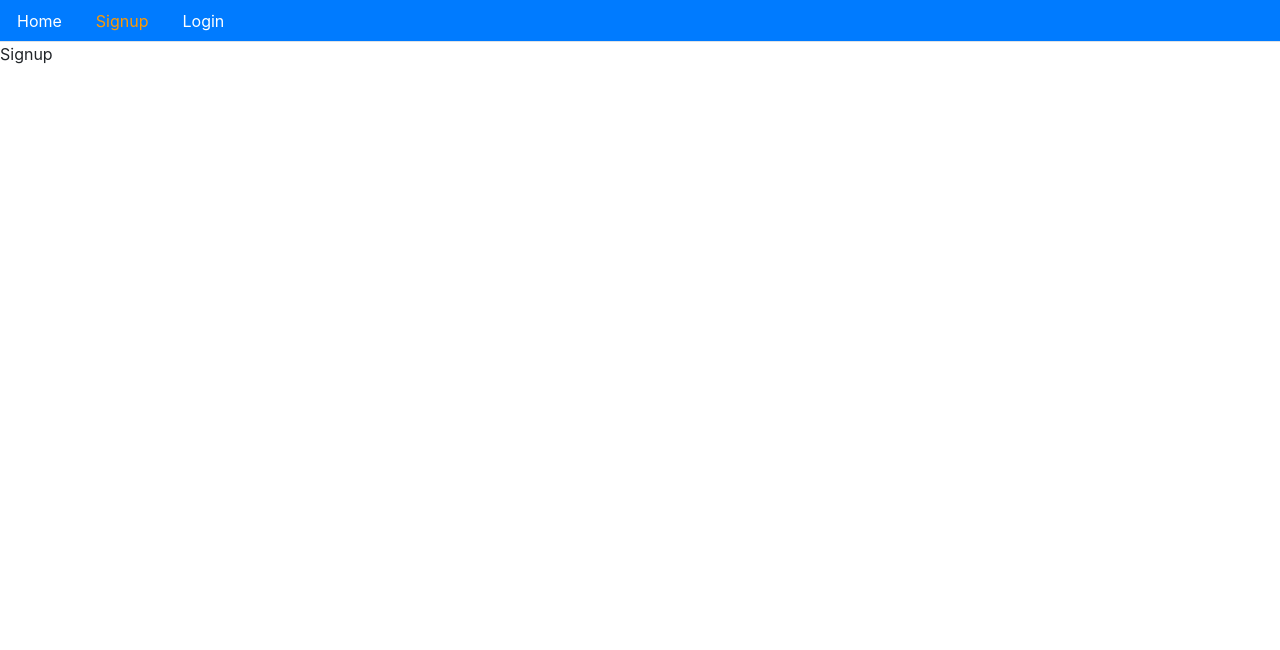
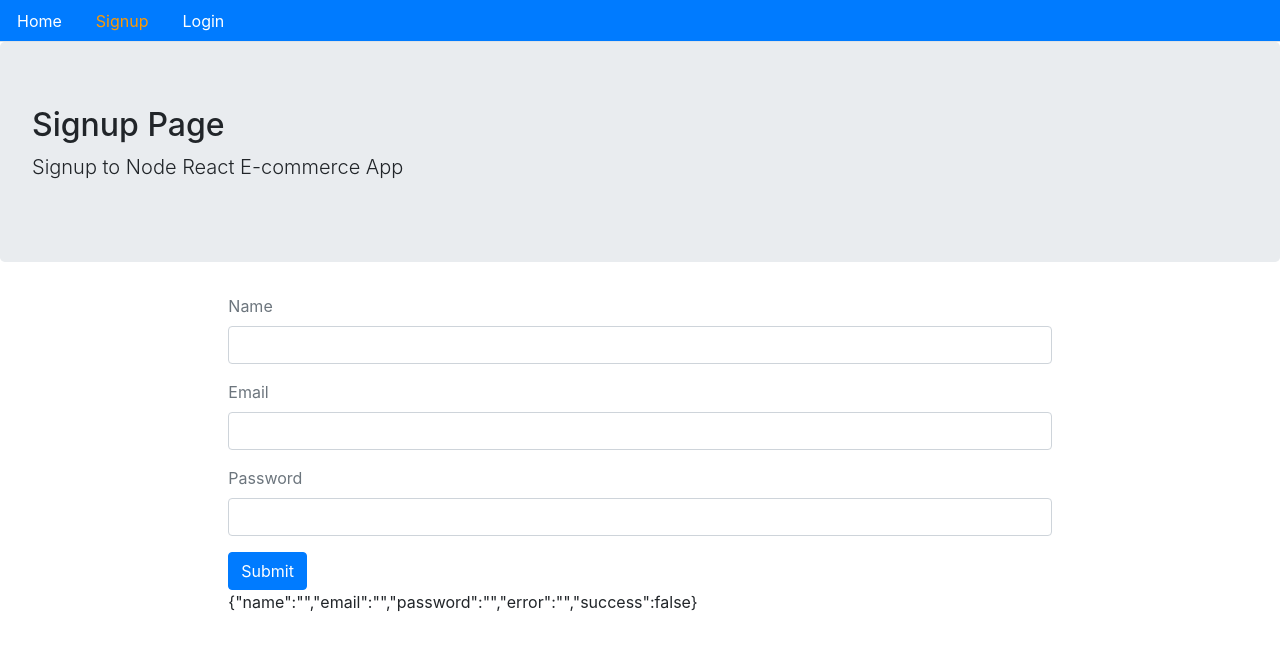
Before and after one commit to kluu1/Bookstore, a React (Create React App) app in the folder client/: page /signup in a window 1280 px wide. Shown: the top 650 px of the page. Built offline with nearby package versions, Linux system fonts and the light colour scheme; no server answers.

Commit message:
finished signup page frontend

```diff
--- a/client/package.json
+++ b/client/package.json
@@ -3,6 +3,7 @@
   "version": "0.1.0",
   "private": true,
   "dependencies": {
+    "axios": "^0.19.0",
     "react": "^16.8.6",
     "react-dom": "^16.8.6",
     "react-router-dom": "^5.0.1",
--- a/client/src/Routes.js
+++ b/client/src/Routes.js
@@ -1,7 +1,6 @@
 import React from 'react';
 import { BrowserRouter, Switch, Route } from 'react-router-dom';
 import Home from './core/Home';
-import Menu from './core/Menu';
 import Signup from './user/Signup';
 import Login from './user/Login';
 
@@ -9,7 +8,6 @@ import Login from './user/Login';
 const Routes = () => {
   return (
     <BrowserRouter>
-      <Menu />
       <Switch>
         <Route path='/' exact component={Home} />
         <Route path='/signup' exact component={Signup} />
--- /dev/null
+++ b/client/src/config.js
@@ -0,0 +1 @@
+export const API_URL = process.env.REACT_APP_API_URL;
--- a/client/src/core/Layout.js
+++ b/client/src/core/Layout.js
@@ -1,4 +1,5 @@
 import React from 'react';
+import Menu from './Menu';
 
 const Layout = ({
   title = 'Title',
@@ -7,6 +8,7 @@ const Layout = ({
   children
 }) => (
     <div>
+      <Menu />
       <div className='jumbotron'>
         <h2>{title}</h2>
         <p className='lead'>{description}</p>
--- a/client/src/user/Login.js
+++ b/client/src/user/Login.js
@@ -1,5 +1,10 @@
 import React from 'react';
+import Layout from '../core/Layout';
 
-const Login = () => <div>Login</div>;
+const Login = () => (
+  <Layout title="Login Page" description="Login to Node React E-commerce App">
+    ...
+  </Layout>
+);
 
 export default Login;
--- a/client/src/user/Signup.js
+++ b/client/src/user/Signup.js
@@ -1,5 +1,111 @@
-import React from 'react';
+import React, { useState } from 'react';
+import { Link } from 'react-router-dom';
+import Layout from '../core/Layout';
+import { API_URL } from '../config';
+import axios from 'axios';
 
-const Signup = () => <div>Signup</div>;
+const Signup = () => {
+  const [values, setValues] = useState({
+    name: '',
+    email: '',
+    password: '',
+    error: '',
+    success: false
+  });
+
+  const { name, email, password, success, error } = values;
+
+  const handleChange = name => event => {
+    setValues({ ...values, error: false, [name]: event.target.value });
+  };
+
+  const clickSubmit = async event => {
+    event.preventDefault();
+    try {
+      await signup({ name, email, password });
+      setValues({
+        ...values,
+        name: '',
+        email: '',
+        password: '',
+        error: '',
+        success: true
+      });
+    } catch (err) {
+      setValues({
+        ...values,
+        error: err.response.data.error,
+        success: false
+      });
+    }
+  };
+
+  const signup = user => {
+    return axios({
+      method: 'POST',
+      headers: {
+        Accept: 'application/json',
+        'Content-Type': 'application/json'
+      },
+      url: `${API_URL}/signup`,
+      data: JSON.stringify(user)
+    });
+  };
+
+  const signUpForm = () => (
+    <form>
+      <div className="form-group">
+        <label className="text-muted">Name</label>
+        <input onChange={handleChange('name')} type="text" className="form-control" value={name} />
+      </div>
+      <div className="form-group">
+        <label className="text-muted">Email</label>
+        <input
+          onChange={handleChange('email')}
+          type="email"
+          className="form-control"
+          value={email}
+        />
+      </div>
+      <div className="form-group">
+        <label className="text-muted">Password</label>
+        <input
+          onChange={handleChange('password')}
+          type="password"
+          className="form-control"
+          value={password}
+        />
+      </div>
+      <button onClick={clickSubmit} className="btn btn-primary">
+        Submit
+      </button>
+    </form>
+  );
+
+  const showError = () => (
+    <div className="alert alert-danger" style={{ display: error ? '' : 'none' }}>
+      {error}
+    </div>
+  );
+
+  const showSuccess = () => (
+    <div className="alert alert-info" style={{ display: success ? '' : 'none' }}>
+      Your account has been created. <Link to="/login">Click here</Link> to login.
+    </div>
+  );
+
+  return (
+    <Layout
+      title="Signup Page"
+      description="Signup to Node React E-commerce App"
+      className="container col-md-8 offset-md-2"
+    >
+      {showSuccess()}
+      {showError()}
+      {signUpForm()}
+      {JSON.stringify(values)}
+    </Layout>
+  );
+};
 
 export default Signup;
```
Also changed, not shown: 1 other file (tests, documents, lock files or other folders).
